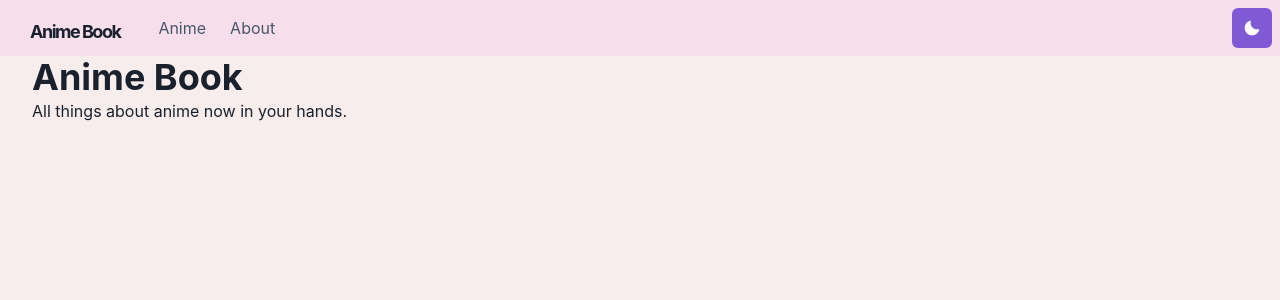
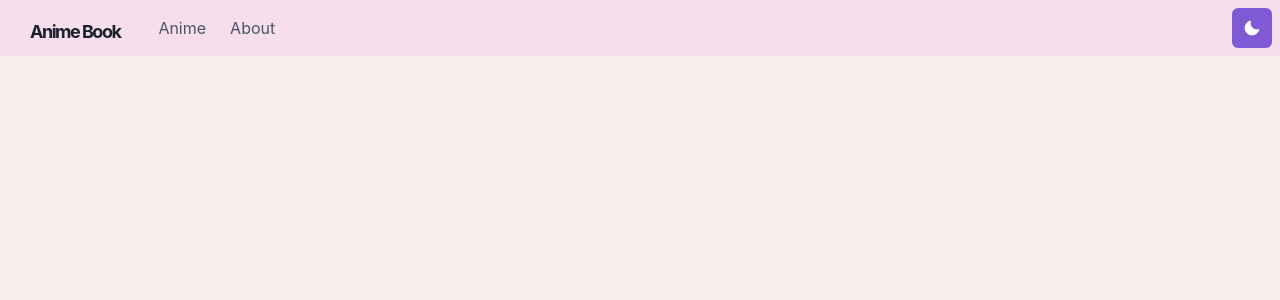
Before and after one commit to wahudamon/anime-book-next, a Next.js app: page / in a window 1280 px wide. Shown: the top 300 px of the page. Built offline with nearby package versions, Linux system fonts and the light colour scheme.

Commit message:
refactor: remove old heading and paragraph

```diff
--- a/src/pages/index.tsx
+++ b/src/pages/index.tsx
@@ -19,10 +19,8 @@ export default function Index() {
       <Container maxW="full">
         <Box display={{ md: "flex" }}>
           <Box flexGrow={1}>
-            <Heading as="h2" variant="page-title">
-              Anime Book
-            </Heading>
-            <p>All things about anime now in your hands.</p>
+            <Heading as="h2" variant="page-title"></Heading>
+            {/* <p>All things about anime now in your hands.</p> */}
           </Box>
         </Box>
 
```
